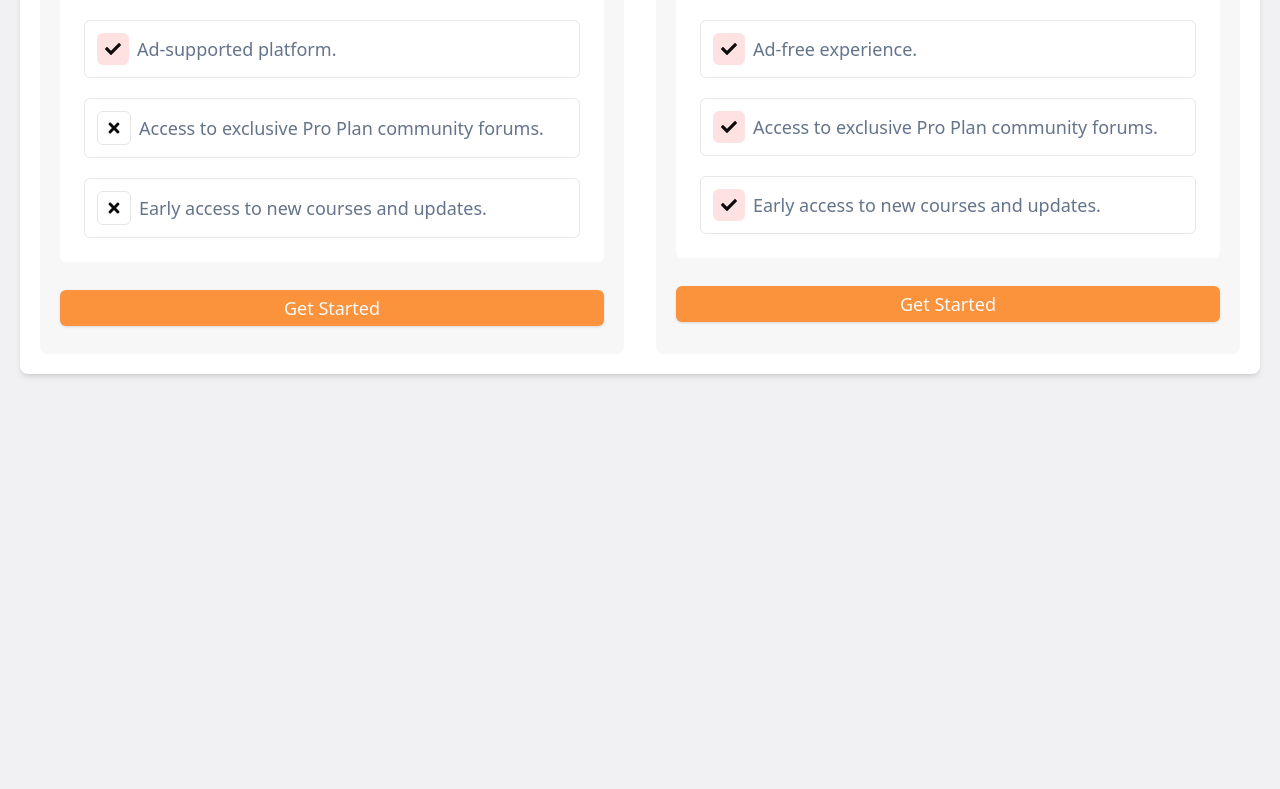
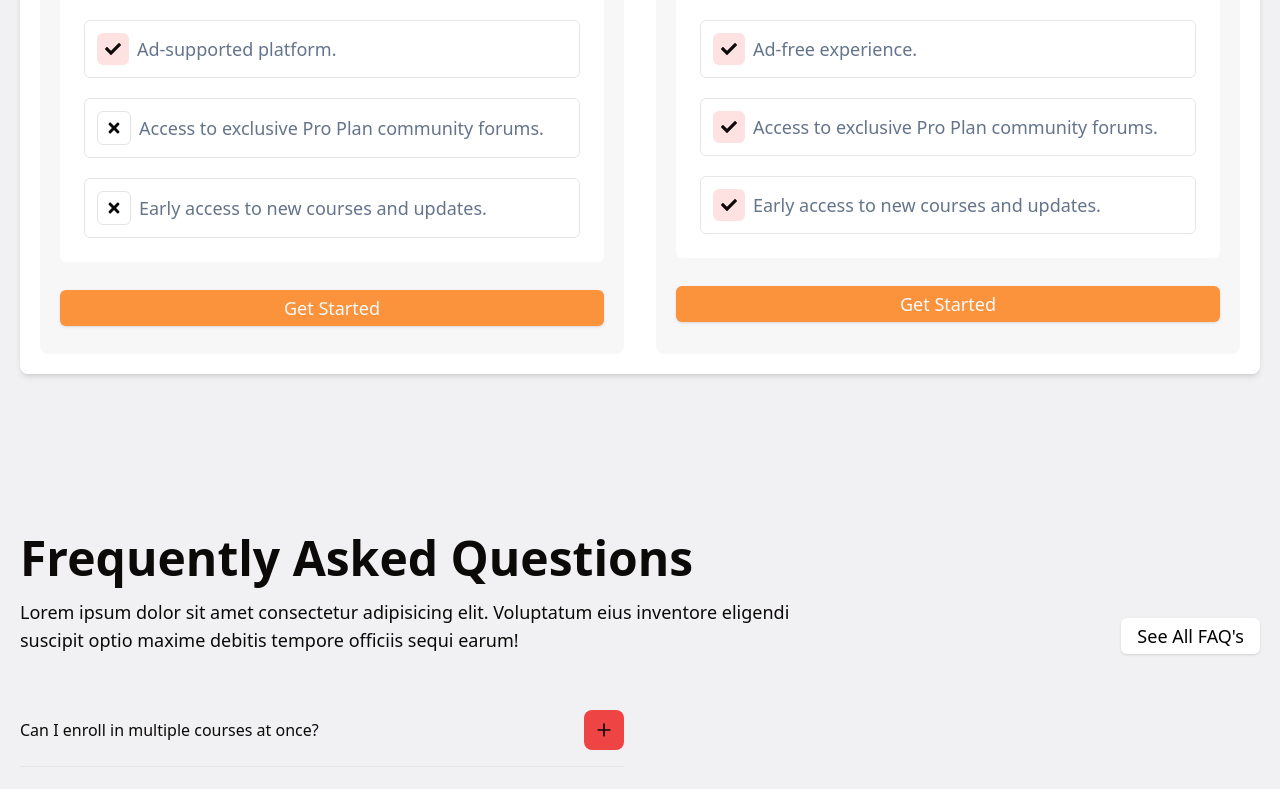
Before and after one commit to Rifkynur/modena-course, a Next.js app: page / in a window 1280 px wide. Shown: the part 5374-6163 px from the top of the page. Before the commit the page ends 5828 px from the top, so only its background shows below. Built offline with nearby package versions, Linux system fonts and the light colour scheme.

Commit message:
progress faq section

```diff
--- a/package.json
+++ b/package.json
@@ -9,6 +9,7 @@
     "lint": "next lint"
   },
   "dependencies": {
+    "@radix-ui/react-accordion": "^1.2.11",
     "@radix-ui/react-slot": "^1.2.3",
     "class-variance-authority": "^0.7.1",
     "clsx": "^2.1.1",
--- a/src/app/page.tsx
+++ b/src/app/page.tsx
@@ -4,6 +4,7 @@ import Benefits from "@/components/page/home/Benefits";
 import OurCourses from "@/components/page/home/OurCourses";
 import Testimonial from "@/components/page/home/Testimonial";
 import OurPricing from "@/components/page/home/OurPricing";
+import Faq from "@/components/page/home/Faq";
 
 export default function Home() {
   return (
@@ -14,6 +15,7 @@ export default function Home() {
       <OurCourses/>
       <Testimonial/>
       <OurPricing/>
+      <Faq/>
     </div>
   );
 }
--- /dev/null
+++ b/src/components/page/home/Faq.tsx
@@ -0,0 +1,37 @@
+import React from 'react'
+import { Button } from '@/components/ui/button'
+import {
+  Accordion,
+  AccordionContent,
+  AccordionItem,
+  AccordionTrigger,
+} from "@/components/ui/accordion"
+
+
+const Faq = () => {
+  return (
+    <section className='py-8 md:py-10 lg:py-20'>
+         <div className='flex flex-col gap-4 items-start md:flex-row md:items-end md:justify-between'>
+                <div className='flex flex-col gap-2 lg:gap-4'>
+                    <h2 className='font-bold text-3xl lg:text-5xl'>Frequently Asked Questions</h2>
+                    <p className='text-sm max-w-[833px] md:text-base lg:text-lg'>Lorem ipsum dolor sit amet consectetur adipisicing elit. Voluptatum eius inventore eligendi suscipit optio maxime debitis tempore officiis sequi earum!</p>
+                </div>
+                <Button className='bg-white text-black hover:bg-slate-100 md:text-lg'>See All FAQ&apos;s</Button>
+            </div>
+            <div className='mt-10 grid grid-cols-1 md:grid-cols-2 gap-5 lg:gap-8'>
+            <Accordion type="single" collapsible >
+              <AccordionItem value="item-1" >
+                <AccordionTrigger >
+                  Can I enroll in multiple courses at once?
+                </AccordionTrigger>
+                <AccordionContent>
+                  Yes. It adheres to the WAI-ARIA design pattern.
+                </AccordionContent>
+              </AccordionItem>
+            </Accordion>
+            </div>
+    </section>
+  )
+}
+
+export default Faq
--- /dev/null
+++ b/src/components/ui/accordion.tsx
@@ -0,0 +1,59 @@
+"use client"
+
+import * as React from 'react';
+import * as AccordionPrimitive from '@radix-ui/react-accordion';
+import { ChevronDown, Plus, Minus } from 'lucide-react';
+
+import { cn } from '@/lib/utils';
+
+const Accordion = AccordionPrimitive.Root;
+
+const AccordionItem = React.forwardRef<
+  React.ElementRef<typeof AccordionPrimitive.Item>,
+  React.ComponentPropsWithoutRef<typeof AccordionPrimitive.Item>
+>(({ className, ...props }, ref) => (
+  <AccordionPrimitive.Item ref={ref} className={cn('border-b', className)} {...props} />
+));
+AccordionItem.displayName = 'AccordionItem';
+
+const AccordionTrigger = React.forwardRef<
+  React.ElementRef<typeof AccordionPrimitive.Trigger>,
+  React.ComponentPropsWithoutRef<typeof AccordionPrimitive.Trigger>
+>(({ className, children, ...props }, ref) => (
+  <AccordionPrimitive.Header className="flex">
+    <AccordionPrimitive.Trigger
+      ref={ref}
+      className={cn(
+        'flex flex-1 items-center justify-between py-4 font-medium transition-all hover:underline group',
+        className
+      )}
+      {...props}
+    >
+      {children}
+      <div className='size-fit p-[10px] bg-red-500 group-data-[state=open]:hidden rounded-lg'>
+      <Plus className="size-5 shrink-0 transition-transform duration-200 " />
+      </div>
+      <Minus className="size-5 shrink-0 transition-transform duration-200 group-data-[state=closed]:hidden" />
+    </AccordionPrimitive.Trigger>
+  </AccordionPrimitive.Header>
+));
+AccordionTrigger.displayName = AccordionPrimitive.Trigger.displayName;
+
+const AccordionContent = React.forwardRef<
+  React.ElementRef<typeof AccordionPrimitive.Content>,
+  React.ComponentPropsWithoutRef<typeof AccordionPrimitive.Content>
+>(({ className, children, ...props }, ref) => (
+  <AccordionPrimitive.Content
+    ref={ref}
+    className={cn(
+      'overflow-hidden text-sm transition-all data-[state=closed]:animate-accordion-up data-[state=open]:animate-accordion-down',
+      className
+    )}
+    {...props}
+  >
+    <div className="pb-4 pt-0">{children}</div>
+  </AccordionPrimitive.Content>
+));
+AccordionContent.displayName = AccordionPrimitive.Content.displayName;
+
+export { Accordion, AccordionItem, AccordionTrigger, AccordionContent };
--- a/tailwind.config.ts
+++ b/tailwind.config.ts
@@ -55,6 +55,28 @@ export default {
   			lg: 'var(--radius)',
   			md: 'calc(var(--radius) - 2px)',
   			sm: 'calc(var(--radius) - 4px)'
+  		},
+  		keyframes: {
+  			'accordion-down': {
+  				from: {
+  					height: '0'
+  				},
+  				to: {
+  					height: 'var(--radix-accordion-content-height)'
+  				}
+  			},
+  			'accordion-up': {
+  				from: {
+  					height: 'var(--radix-accordion-content-height)'
+  				},
+  				to: {
+  					height: '0'
+  				}
+  			}
+  		},
+  		animation: {
+  			'accordion-down': 'accordion-down 0.2s ease-out',
+  			'accordion-up': 'accordion-up 0.2s ease-out'
   		}
   	}
   },
```
Also changed, not shown: 1 other file (tests, documents, lock files or other folders).
